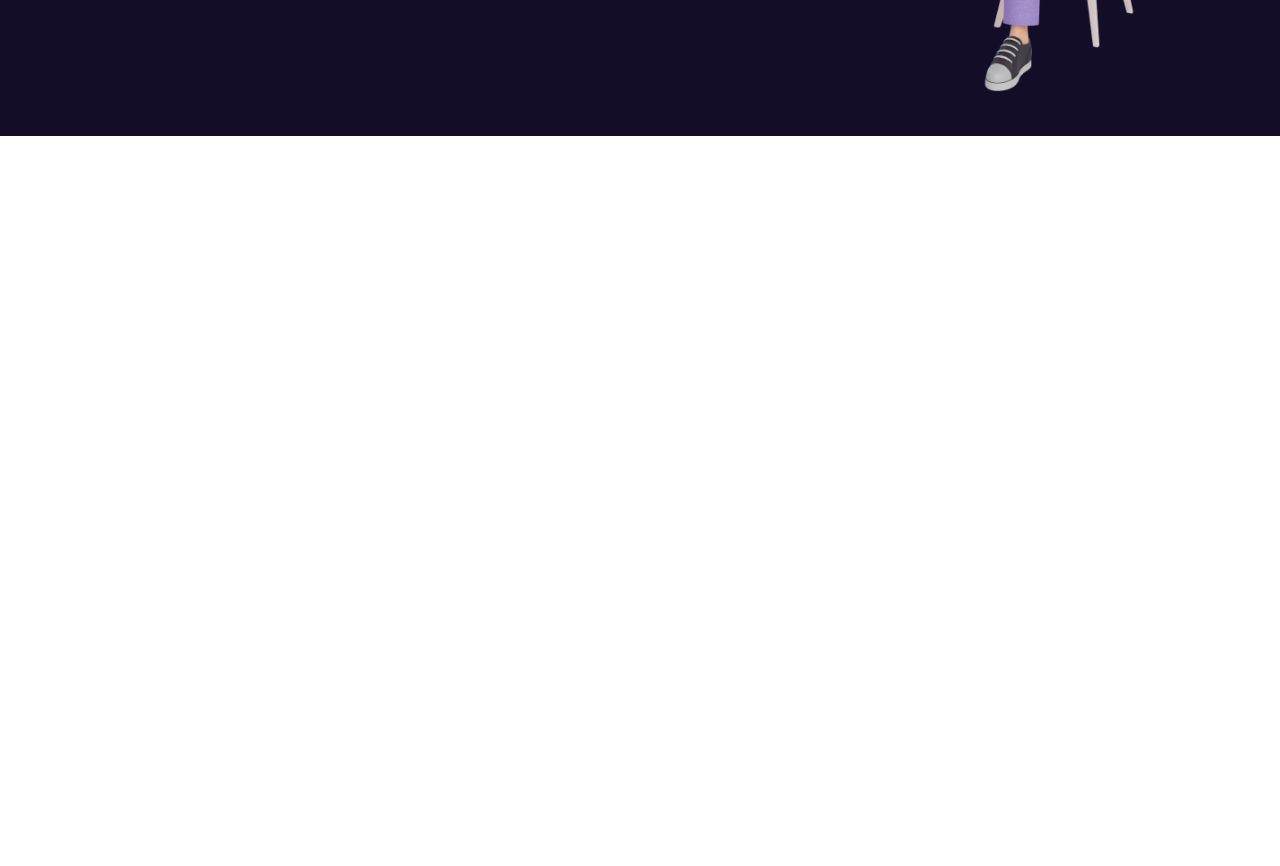
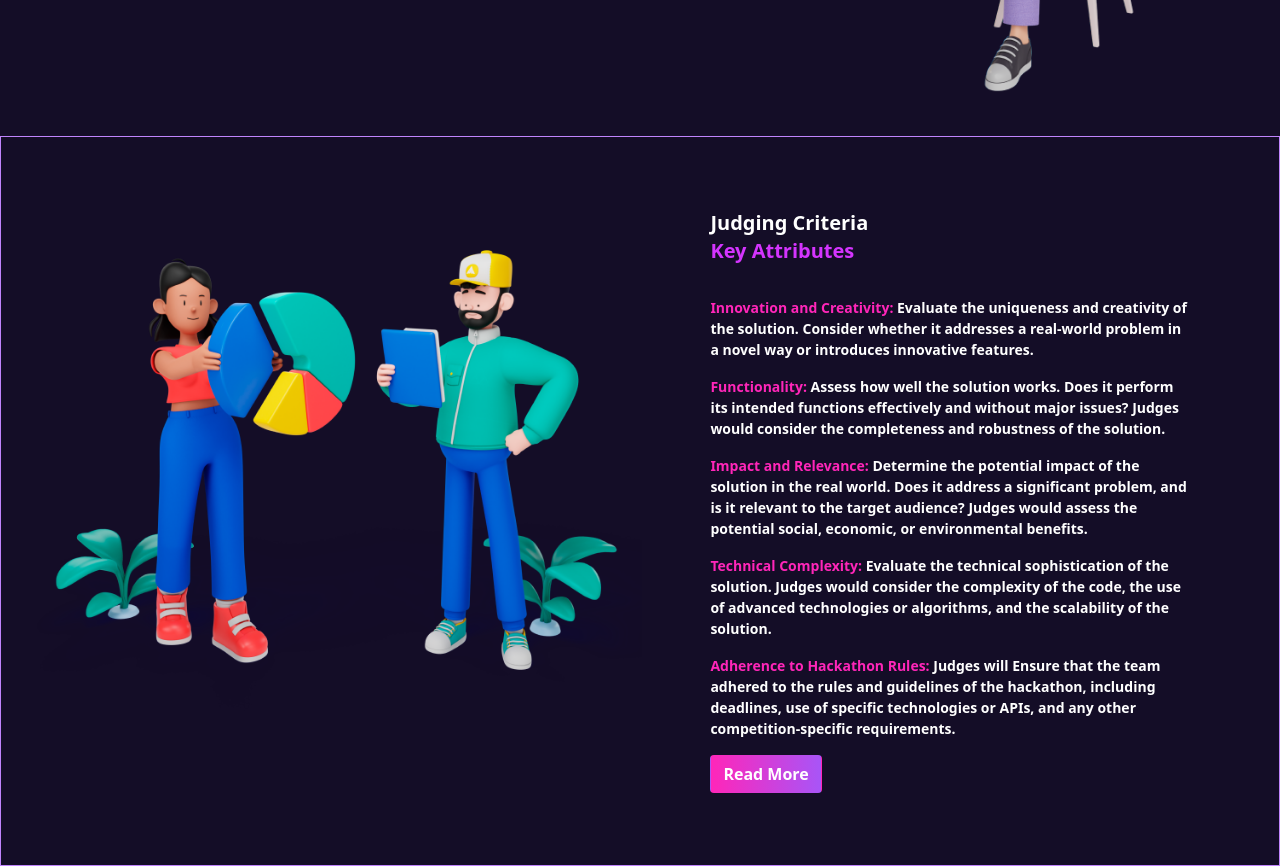
Before and after one commit to leevigh/getlinked, a React (Vite) app: page / in a window 1280 px wide. Shown: the part 460-1326 px from the top of the page. Before the commit the page ends 800 px from the top, so only its background shows below. Built offline with nearby package versions, Linux system fonts and the light colour scheme.

Commit message:
second commit

```diff
--- a/src/App.jsx
+++ b/src/App.jsx
@@ -2,6 +2,7 @@ import { useState } from 'react'
 import viteLogo from '/vite.svg'
 import './App.css'
 import { Rules } from './Components/Sections/Rules'
+import Criteria from './Components/Sections/Criteria'
 
 function App() {
   const [count, setCount] = useState(0)
@@ -10,6 +11,7 @@ function App() {
     <>
       <div>
         < Rules />
+        <Criteria />
       </div>
 
     </>
--- a/src/Components/Sections/Rules.jsx
+++ b/src/Components/Sections/Rules.jsx
@@ -8,10 +8,10 @@ export const Rules = () => {
 
         <div className=' flex flex-wrap-reverse lg:flex-nowrap justify-center items-center px-5 '>
 
-            <div className=' text-center font-sans  px-14 lg:w-1/2 lg:text-left lg:ml-[3rem]  lg:mr-[2rem] lg:pr-[1.5rem]'>
-                <p  className='text-xl font-bold font-ClashDisplay'>
+            <div className=' text-center  px-14 lg:w-1/2 lg:text-left lg:ml-[3rem]  lg:mr-[2rem] lg:pr-[1.5rem]'>
+                <p  className='text-xl font-bold font-[32px] font-ClashDisplay'>
                     <span className='text-white '>Rules and</span><br/>
-                    <span className='text-purple-700'>Guidelines</span>
+                    <span className='text-[#D434FE]'>Guidelines</span>
                 </p>
 
                 <p className='text-white text-[14px] p-4 lg:p-0'>
--- /dev/null
+++ b/src/components/sections/Criteria.jsx
@@ -0,0 +1,66 @@
+import React from 'react'
+import judge from '../../assets/judging.png'
+
+const Criteria = () => {
+  return (
+    <div className='bg-custom-bg-color border border-purple-400 p-4 py-8'>
+
+
+        <div className=' flex flex-wrap lg:flex-nowrap justify-center items-center px-5 py-[40px] '>
+
+            <div className='flex justify-center '>
+                <img src={judge} alt="IMG" className=' h-200 w-200 items-center '/>
+            </div>
+
+            <div className=' text-center font-sans  px-5 lg:w-1/2 lg:text-left lg:ml-[3rem]  lg:mr-[2rem] lg:pr-[1.5rem]'>
+                <p  className='text-xl font-bold fontfont-ClashDisplay lg:pb-[32px]'>
+                    <span className='text-white '>Judging Criteria</span><br/>
+                    <span className='text-[#D434FE]'>Key Attributes</span>
+                </p>
+
+                <p className='text-white text-[14px] p-4 lg:p-0 font-bold lg:pb-[16px]'>
+                   <span className='text-[#FF26B9] font-[16px]'> Innovation and Creativity:</span> Evaluate the uniqueness and creativity of the
+                    solution. Consider whether it addresses a real-world problem in a novel
+                    way or introduces innovative features.
+                </p>
+
+
+                <p className='text-white text-[14px] p-4 lg:p-0 font-bold lg:pb-[16px]'>
+                   <span className='text-[#FF26B9] font-[16px]'> Functionality:</span> Assess how well the solution works. Does it perform its
+                    intended functions effectively and without major issues? Judges would
+                    consider the completeness and robustness of the solution.
+                </p>
+
+
+                <p className='text-white text-[14px] p-4 lg:p-0 font-bold lg:pb-[16px]'>
+                    <span className='text-[#FF26B9] font-[16px]'>Impact and Relevance:</span> Determine the potential impact of the solution
+                    in the real world. Does it address a significant problem, and is it relevant
+                    to the target audience? Judges would assess the potential social,
+                    economic, or environmental benefits.
+                </p>
+
+
+                <p className='text-white text-[14px] p-4 lg:p-0 font-bold lg:pb-[16px]'>
+                   <span className='text-[#FF26B9] font-[16px]'>Technical Complexity: </span> Evaluate the technical sophistication of the solution.
+                    Judges would consider the complexity of the code, the use of advanced
+                    technologies or algorithms, and the scalability of the solution.
+                </p>
+
+
+                <p className='text-white text-[14px] p-4 lg:p-0 font-bold lg:pb-[16px]'>
+                    <span className='text-[#FF26B9] font-[16px]'>Adherence to Hackathon Rules:</span> Judges will Ensure that the team adhered
+                    to the rules and guidelines of the hackathon, including deadlines, use of
+                    specific technologies or APIs, and any other competition-specific requirements.
+                </p>
+                <button className='bg-gradient-to-r from-[#FF26B9] via-[#FF26B9]-purple-200 to-purple-500 border rounded border-transparent px-3 py-1.5 font-extrabold text-white'>Read More</button>
+
+            </div>
+
+
+        </div>
+
+    </div>
+  )
+}
+
+export default Criteria
```
Also changed, not shown: src/assets/judging.png (renamed from src/assets/8046554 1.png).
